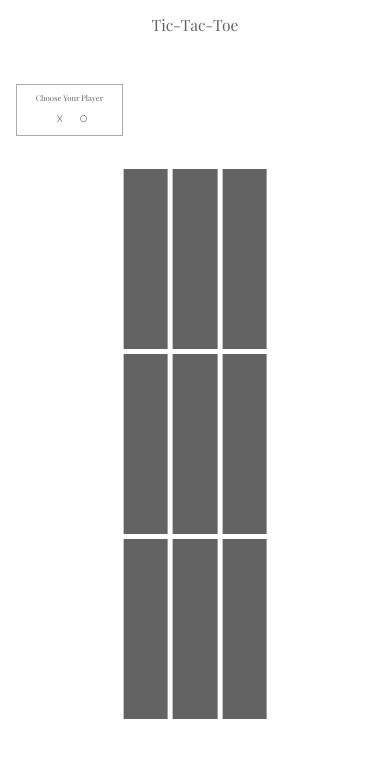
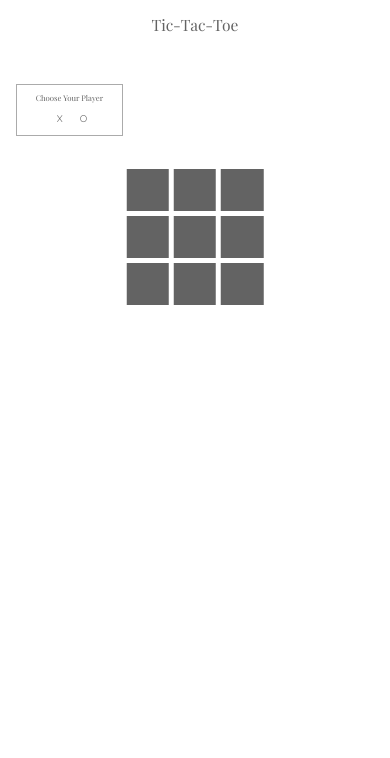
Before and after one commit to Kenedy-Henrique/Tic-Tac-Toe, a plain HTML site: page index.html in a window 390 px wide. Drawn offline with nearby package versions, Linux system fonts and the light colour scheme.

Commit message:
change of layout for responsiveness

```diff
--- a/styles.css
+++ b/styles.css
@@ -173,8 +173,8 @@ header {
 
 .tic-tac-toe {
     display: grid;
-    height: 65.19%;
-    width: 36.604%;
+    height: 35vw;
+    width: 35vw;
     grid-template-columns: 1fr 1fr 1fr;
     grid-template-rows: 1fr 1fr 1fr;
     position: absolute;
```
